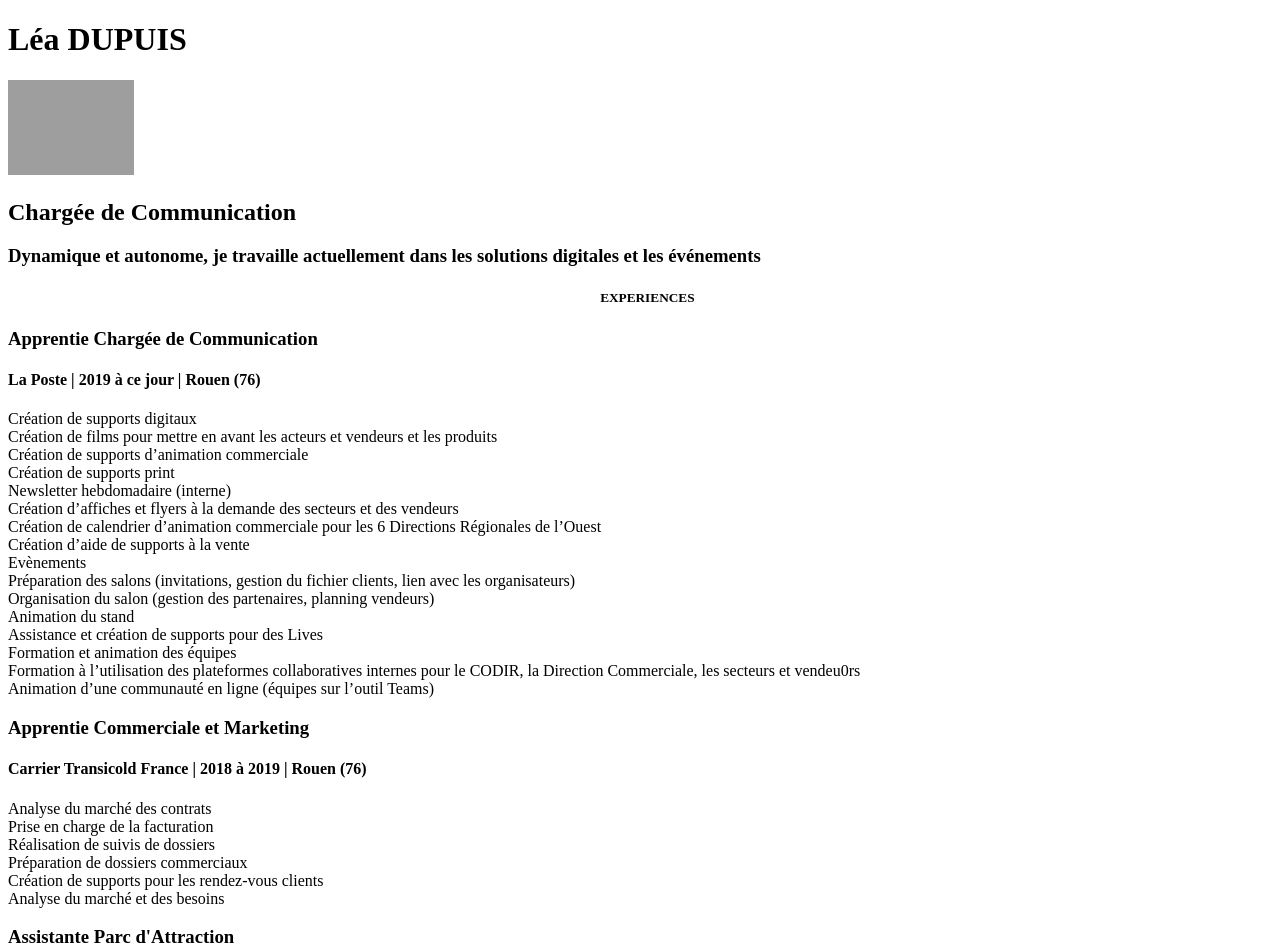
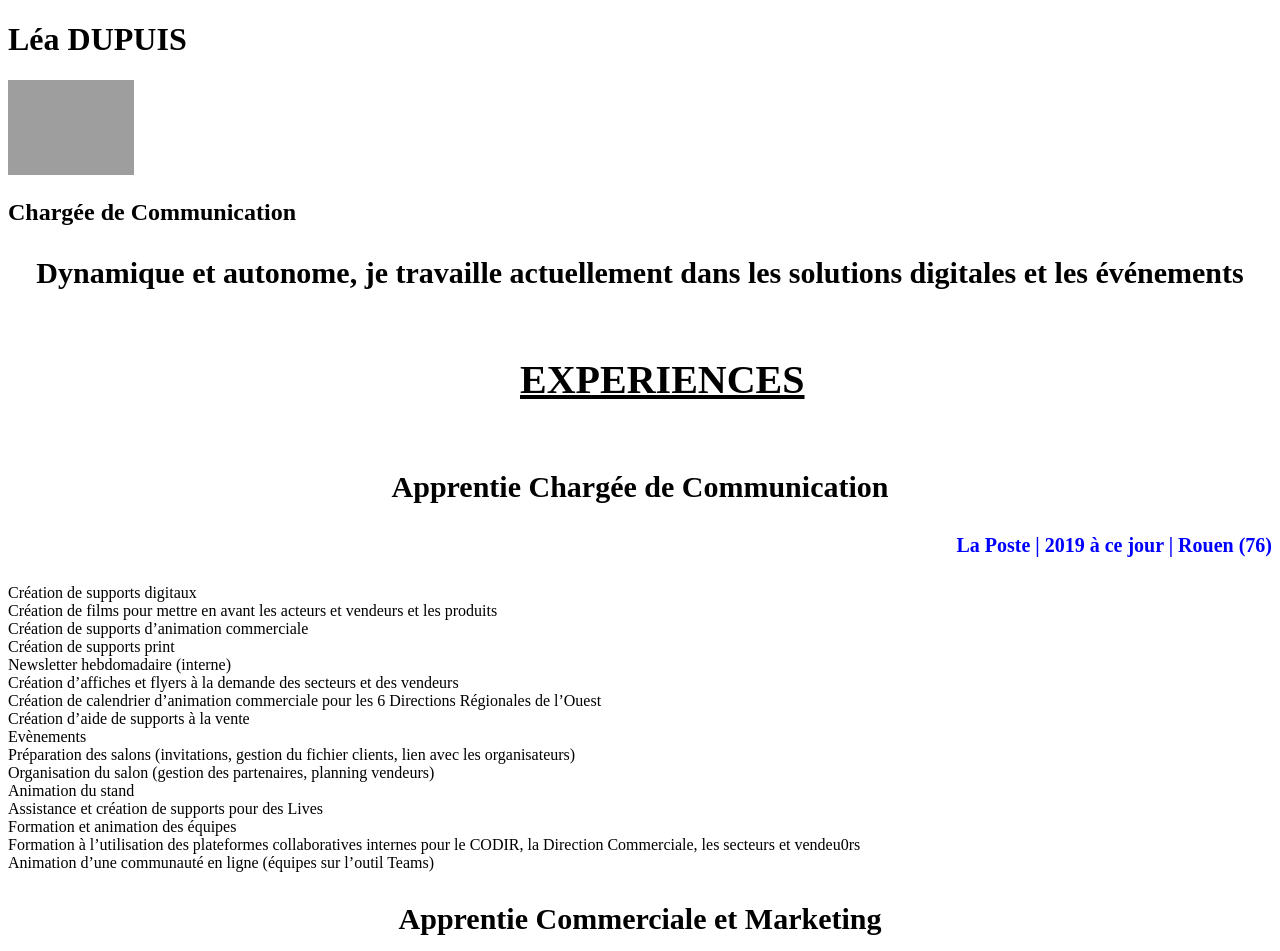
Before and after one commit to leadupuis/leadupuis.github.io, a plain HTML site: page index.html in a window 1280 px wide. Shown: the top 951 px of the page. Drawn offline with Linux system fonts and the light colour scheme; grey boxes are pictures that could not be loaded.

Commit message:
Update style.css

```diff
--- a/index.html
+++ b/index.html
@@ -25,7 +25,7 @@
     <h5> EXPERIENCES </h5>
     <div>
         <h3>Apprentie Chargée de Communication</h3>
-        <h4 class="La Poste">La Poste | 2019 à ce jour | Rouen (76)</h4>
+        <h4>La Poste | 2019 à ce jour | Rouen (76)</h4>
         <div>Création de supports digitaux <br>
             Création de films pour mettre en avant les acteurs et vendeurs et les produits <br>
             Création de supports d’animation commerciale <br>
--- a/style.css
+++ b/style.css
@@ -3,11 +3,21 @@
 }
 h5 {margin-left: auto;
     margin-right: auto;
-    width: 6em}
-    font-size: 40px; /* Titres de 40 pixels */
-    font-weight: bold}
-h3 {
-    font-weight: bold}
-.La Poste {
-    display: flex;
-    justify-content: right;}
+    width: 6em
+}
+h5{font-size: 40px; /* Titres de 40 pixels */
+}
+h5{font-weight: bold
+}
+h3{font-weight: bold
+}
+.La Poste{display: flex;
+          justify-content: right
+}
+h4 {text-align: right;}
+h4 {font-size: 20px;}
+h4 {font-weight: bold;}
+h3 {text-align: center;}
+h3 {font-size: 30px;}
+h4 {color: blue;}
+h5 {text-decoration: underline;}
```
